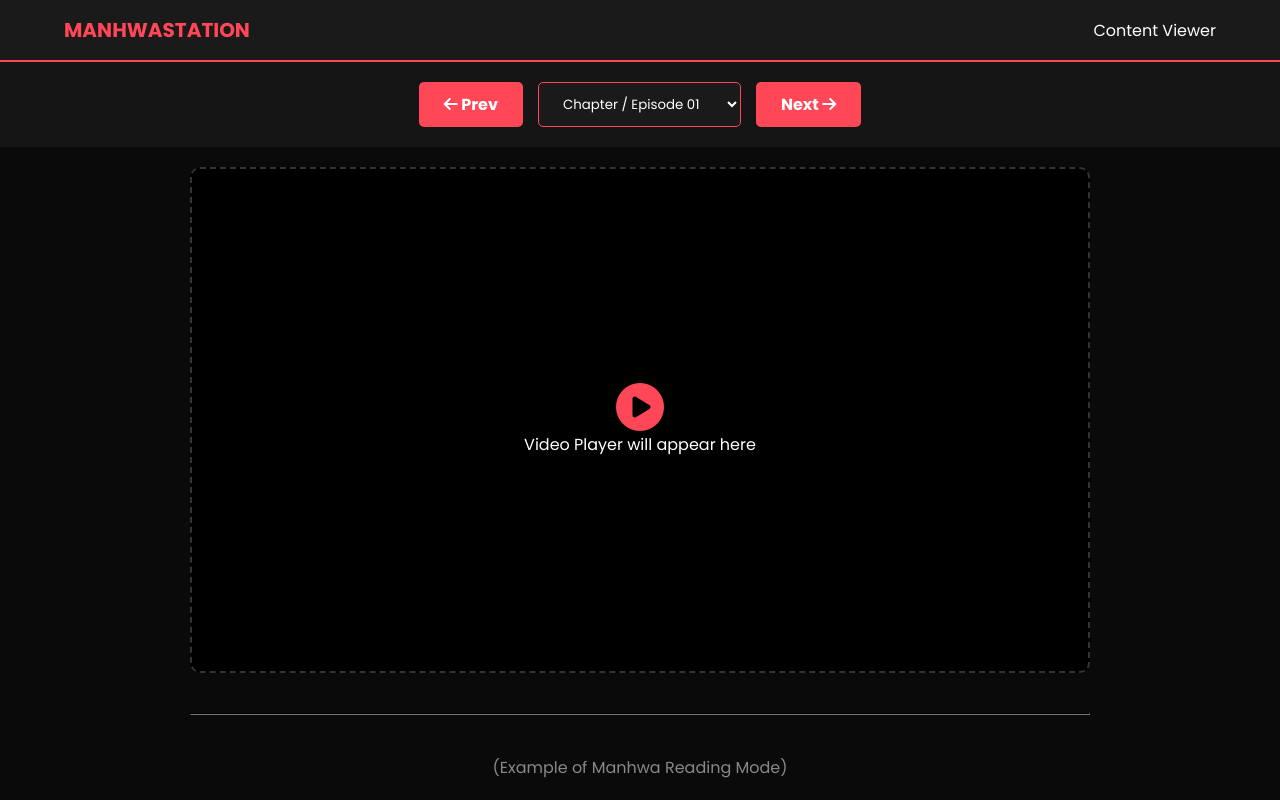
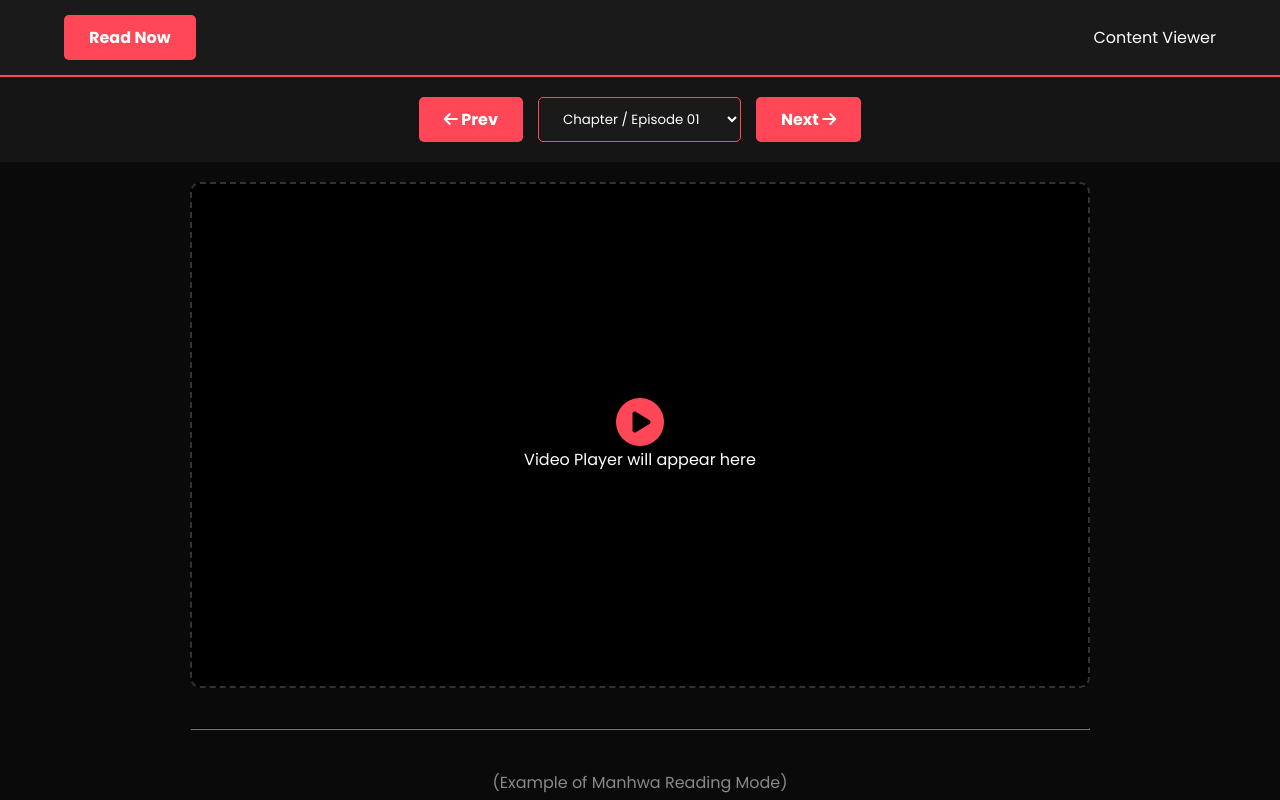
Before and after one commit to tobitrx77-beep/H.Mangaforfree, a plain HTML site: page index.html in a window 1280 px wide. Shown: the top 800 px of the page. Drawn offline with Linux system fonts and the light colour scheme.

Commit message:
Add 'Read Now' button to navigation

```diff
--- a/index.html
+++ b/index.html
@@ -96,7 +96,8 @@
 <body>
 
     <nav>
-        <a href="index.html" class="logo">MANHWA<span>STATION</span></a>
+        <a href="milf-exchange-plan.html" class="btn">Read Now</a>
+
         <span>Content Viewer</span>
     </nav>
 
```
